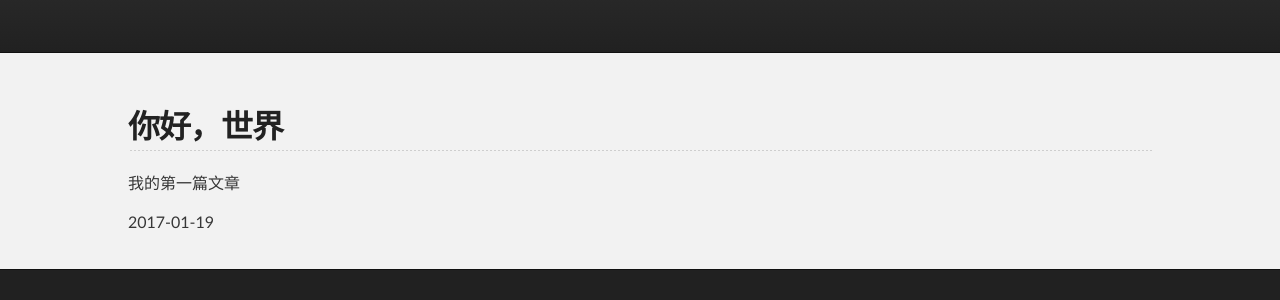
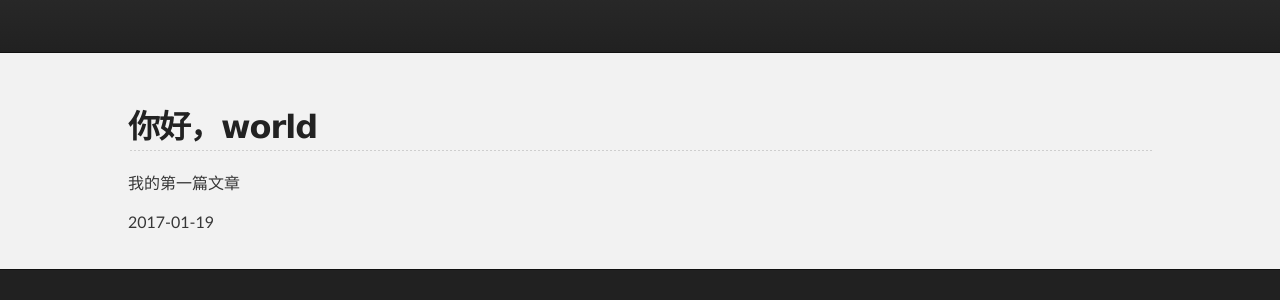
Before and after one commit to huyuguo/huyuguo.github.io, a Jekyll site: the page built from _posts/2017-01-19-hello-world.md, in a window 1280 px wide. Shown: the part 121-421 px from the top of the page. Built offline with Jekyll 4.4.1, drawn with Linux system fonts in a browser that asks for light colours; the repository's description, which GitHub fills in, is left out.

Commit message:
jekyll安装

```diff
--- /dev/null
+++ b/Gemfile
@@ -0,0 +1,2 @@
+source 'https://rubygems.org'
+gem 'github-pages', '~> 116'
--- a/_posts/2017-01-19-hello-world.md
+++ b/_posts/2017-01-19-hello-world.md
@@ -1,6 +1,6 @@
 ---
 layout: default
-title: 你好，世界
+title: 你好，world
 ---
 
 <h2>{{page.title}}</h2>
```
Also changed, not shown: Gemfile.lock (added), 1 other file.
